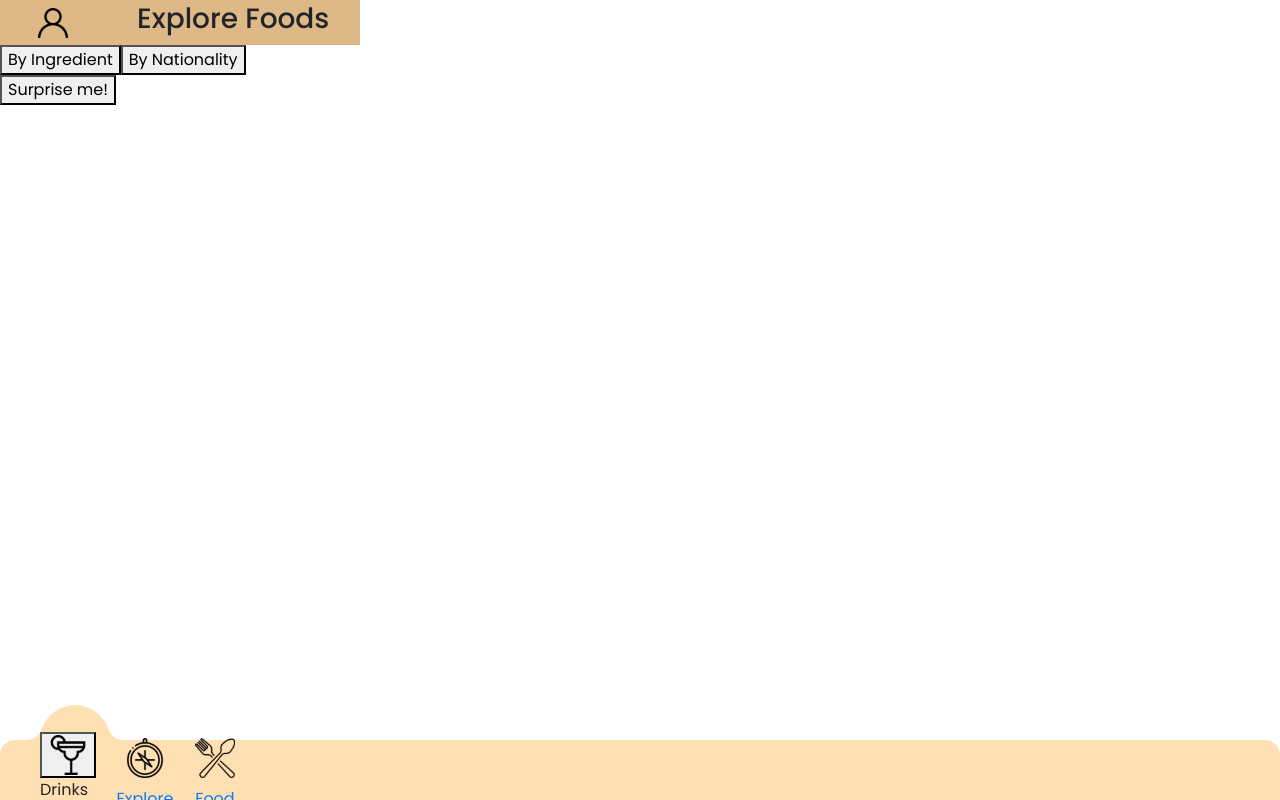
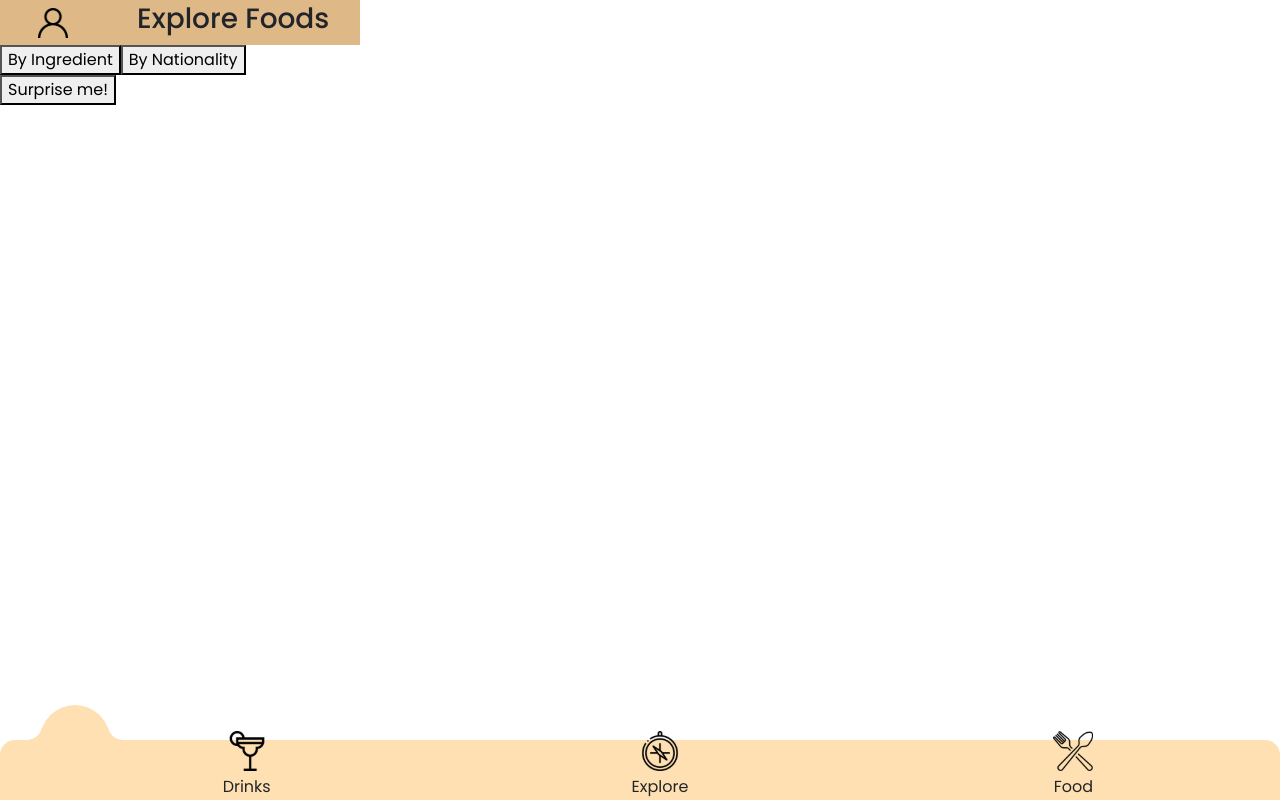
Before and after one commit to andreapmacedo/projeto-app-de-receitas, a React (Create React App) app: page /explore/foods in a window 1280 px wide. Built offline with nearby package versions, Linux system fonts and the light colour scheme.

Commit message:
feito: adiciona ajuste para seletor baseado em código react

```diff
--- a/src/Components/Footer.css
+++ b/src/Components/Footer.css
@@ -70,7 +70,7 @@
 	height: 60px;
 	z-index: 2;
 }
-.navigation ul li a
+.navigation ul li
 {
   /* padding-top: 4px; */
 	position: relative;
@@ -81,7 +81,7 @@
 	width: 100%;
 	text-align: center;
 }
-.navigation ul li a .icon
+.navigation ul li .icon
 {
 	position: relative;
 	display: block;
@@ -96,7 +96,7 @@
 	/* color: #222327; */
 	color: #fff;
 }
-.navigation ul li.active a .icon
+.navigation ul li.active .icon
 {
 	transform: translateY(-20px);
 	color: #fff;
@@ -107,7 +107,7 @@
 	background: var(--primary-light);
 	/* background: var(--clr); */
 }
-.navigation ul li a .icon::before
+.navigation ul li .icon::before
 {
 	content: '';
 	position: absolute;
@@ -122,19 +122,24 @@
 	/* filter: blur(5px); */
 	/* opacity: 0; */
 }
-.navigation ul li.active a .icon::before
+.navigation ul li.active .icon::before
 {
 	transition-delay: 0.5s;
 	opacity: 0.5;
-
 }
 
-.navigation ul li a span button{
+.navigation ul li span button{
   border:  none;
   background: none;
   color: #fff;
   /* color: var(--primary-light); */
 }
+
+/* .button-footer {
+  border:  none;
+  background: none;
+  color: #fff;
+} */
 
 .navigation ul li.active text{
 
--- a/src/Components/Footer.jsx
+++ b/src/Components/Footer.jsx
@@ -1,4 +1,5 @@
 import React from 'react';
+import { useEffect } from 'react';
 import { Link } from 'react-router-dom';
 import { useHistory } from 'react-router-dom';
 import Drinks from '../images/drinkIcon.svg';
@@ -9,9 +10,16 @@ import './Footer.css';
 
 
 
+
+
+function Footer() {
+  // console.log('Footer');
+
+  const history = useHistory();
+
   const script = () => {
     const list = document.querySelectorAll('.list');
-      function activelink(){
+    function activelink() {
       list.forEach((item) =>
         item.classList.remove('active'));
       this.classList.add('active');
@@ -20,16 +28,33 @@ import './Footer.css';
       item.addEventListener('click', activelink));
   }
 
-function Footer() {
-  console.log('Footer');
-  const history = useHistory();
+  const setSelectorByRoute = () => {
+    const pathname = history.location.pathname;
+    console.log(pathname.replace('/', ''));
+  }
+
+  const getClassName = (itemNav) =>  {
+    const pathname = (history.location.pathname).replace('/', '');
+    console.log(pathname);
+    console.log(itemNav);
+
+    if(pathname === itemNav) {
+      return 'list active';
+    }
+    return 'list';
+  }
+
+  // useEffect(() => {
+  //   // script();
+  // }, []);
+
   const setRoute = (route) => {
     console.log( route );
     if(route === 'drinks'){
       history.push('/drinks');
     } else if (route === 'explore') {
       history.push('/explore');
-    } else if (route === 'food') {
+    } else if (route === 'foods') {
       history.push('/foods');
     }
   }
@@ -40,92 +65,76 @@ function Footer() {
       data-testid="footer"
     >
       <ul>
-        <li className="list active">
-          {/* <a href="#"> */}
+        <li
+          className={ getClassName('drinks') }
+        >
           {/* <span class="icon" style={{color: "red"}}> */}
-            <span className="icon">
+          <span className="icon"
+            onClick={ () => setRoute('drinks') }
+            // onClick={ () => setTimeout(function(){
+            //   setRoute('drinks');
+            // }, 300) }
+          >
             <button
+              className="button-footer"
               src={ Drinks }
               type="button"
               data-testid="drinks-bottom-btn"
-                onClick={ () => setRoute('drinks') }
+              // onClick={ () => setRoute('drinks') }
             >
               <img alt="drinks" src={ Drinks } />
             </button>
           </span>
           <span className="text">Drinks</span>
-          {/* </a>           */}
         </li>
-        <li className="list">
-          <a href="#">
-          <span className="icon">
-          {/* <ion-icon name="settings-outline"></ion-icon> */}
+        <li
+          className={ getClassName('explore') }
+        >
+          <span className="icon"
+          onClick={ () => setRoute('explore') }
+            // onClick={ () => setTimeout(function(){
+            //   setRoute('explore');
+            // }, 300) }
+          >
             <button
               src={ Explore }
               type="button"
               data-testid="drinks-bottom-btn"
-              onClick={ () => setRoute('explore') }
+              // onClick={ () => setRoute('explore') }
             >
               <img alt="drinks" src={ Explore } />
             </button>
           </span>
             <span className="text">Explore</span>
-          </a>
         </li>
-        <li className="list">
-          <a href="#">
-            <span className="icon">
-              {/* <ion-icon name="camera-outline"></ion-icon> */}
+        <li
+          className={ getClassName('foods') }
+        >
+          <span className="icon"
+          onClick={ () => setRoute('foods') }
+            // onClick={ () => setTimeout(function(){
+            //   setRoute('foods');
+            // }, 300) }
+          >
             <button
               src={ Food }
               type="button"
               data-testid="drinks-bottom-btn"
-                onClick={ () => setRoute('foods') }
+              // onClick={ () => setRoute('foods') }
             >
               <img alt="drinks" src={ Food } />
             </button>
           </span>
           <span className="text">Food</span>
-          </a>
         </li>
         <div className="indicator"></div>
       </ul>
       <script>
-        {script()}
+        {/* {script()} */}
       </script>
-      <script type="module" src="https://unpkg.com/ionicons@5.5.2/dist/ionicons/ionicons.esm.js"></script>
-      <script nomodule src="https://unpkg.com/ionicons@5.5.2/dist/ionicons/ionicons.js"></script>
+      {/* <script type="module" src="https://unpkg.com/ionicons@5.5.2/dist/ionicons/ionicons.esm.js"></script> */}
+      {/* <script nomodule src="https://unpkg.com/ionicons@5.5.2/dist/ionicons/ionicons.js"></script> */}
 
-
-
-      {/* <Link to="/drinks">
-        <button
-          src={ Drinks }
-          type="button"
-          data-testid="drinks-bottom-btn"
-        >
-          <img alt="drinks" src={ Drinks } />
-
-        </button>
-      </Link>
-      <Link to="/explore">
-        <button
-          src={ Explore }
-          type="button"
-          data-testid="explore-bottom-btn"
-        >
-          <img alt="drinks" src={ Explore } />
-        </button>
-      </Link>
-      <Link to="/foods">
-        <button
-          src={ Food }
-          type="button"
-          data-testid="food-bottom-btn"
-        >
-          <img alt="drinks" src={ Food } />
-        </button>
-      </Link> */}
     </div>
   );
 }
```
Lines whose indentation alone changed are shown as unchanged.
